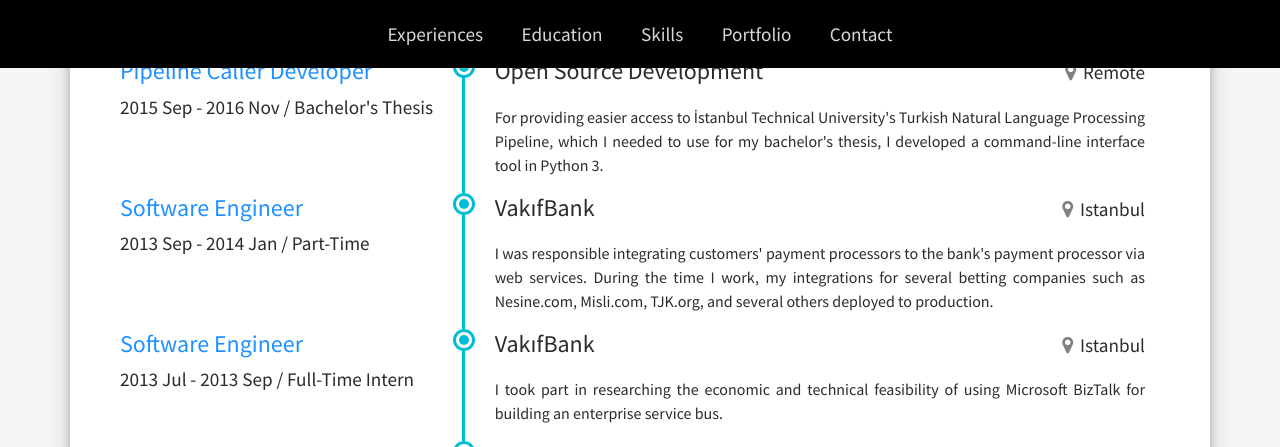
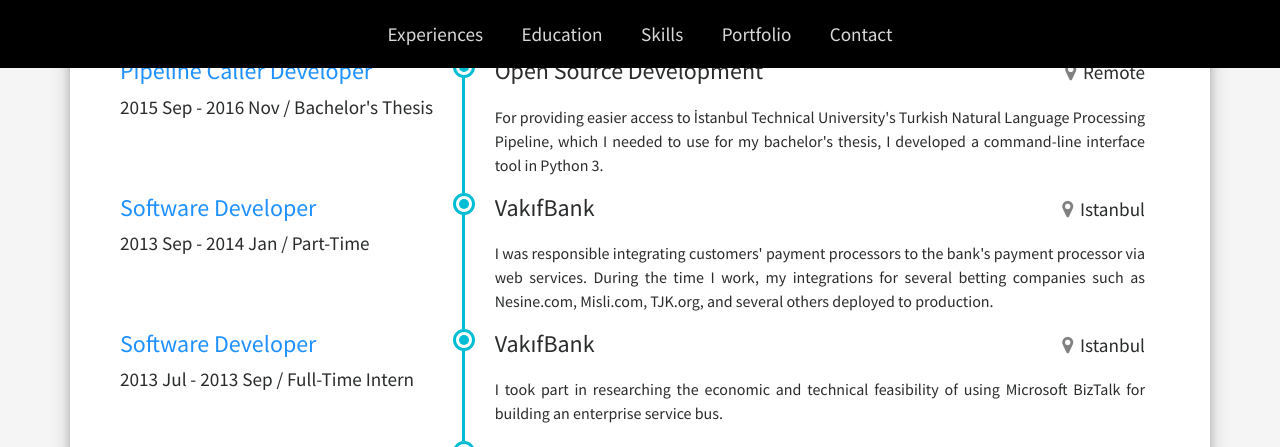
Before and after one commit to ferittuncer/ferittuncer.github.io, a Jekyll site: the page built from index.html, in a window 1280 px wide and 900 px high, scrolled down 1086 px. Shown: the top 447 px of the window. Built offline with Jekyll 4.4.1, drawn with Linux system fonts in a browser that asks for light colours; a style sheet for code colours, icons or effects is not loaded.

Commit message:
Update experiences.yaml

```diff
--- a/_data/experiences.yaml
+++ b/_data/experiences.yaml
@@ -21,14 +21,14 @@
   description: >
     For providing easier access to İstanbul Technical University's Turkish Natural Language Processing Pipeline, which I needed to use for my bachelor's thesis, I developed a command-line interface tool in Python 3.
 
-- title: Software Engineer
+- title: Software Developer
   period: 2013 Sep - 2014 Jan / Part-Time
   company: VakıfBank
   location: Istanbul
   description: >
     I was responsible integrating customers' payment processors to the bank's payment processor via web services. During the time I work, my integrations for several betting companies such as Nesine.com, Misli.com, TJK.org, and several others deployed to production.
 
-- title: Software Engineer
+- title: Software Developer
   period: 2013 Jul - 2013 Sep / Full-Time Intern
   company: VakıfBank
   location: Istanbul
```
